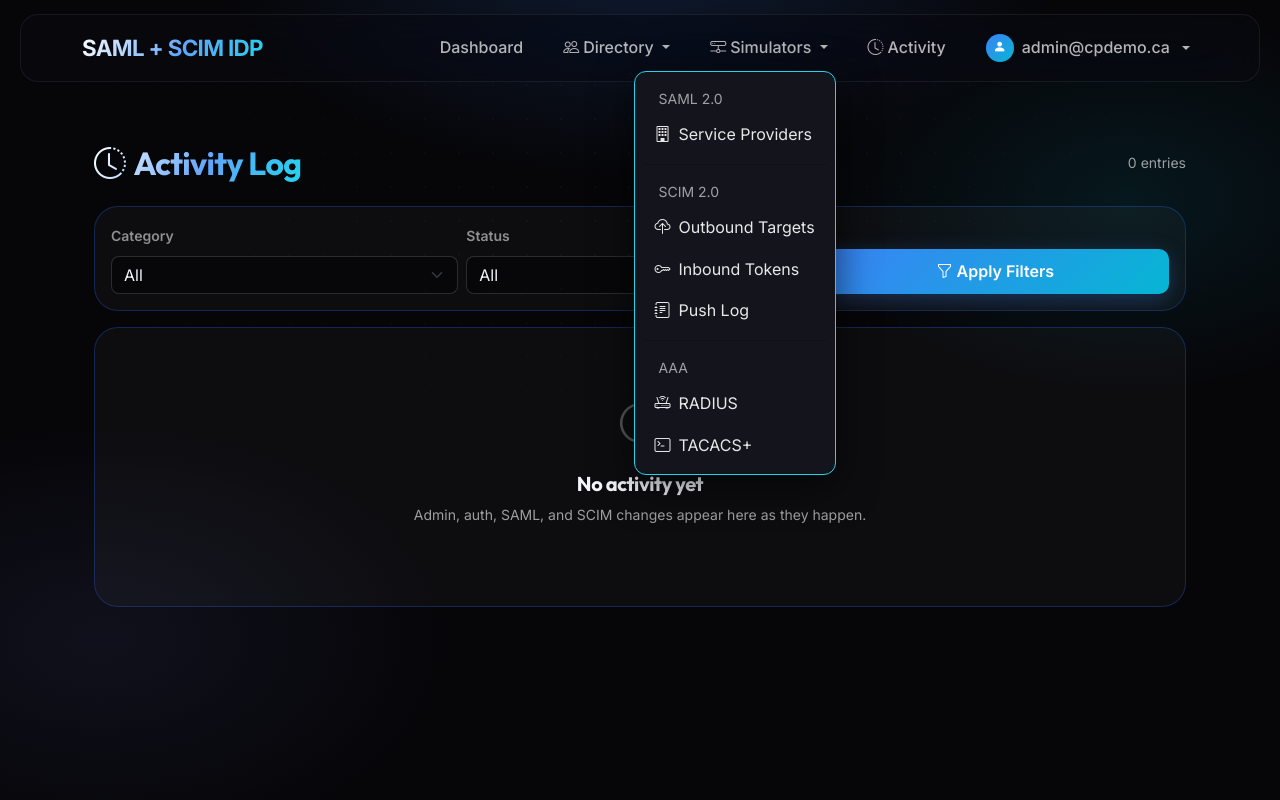
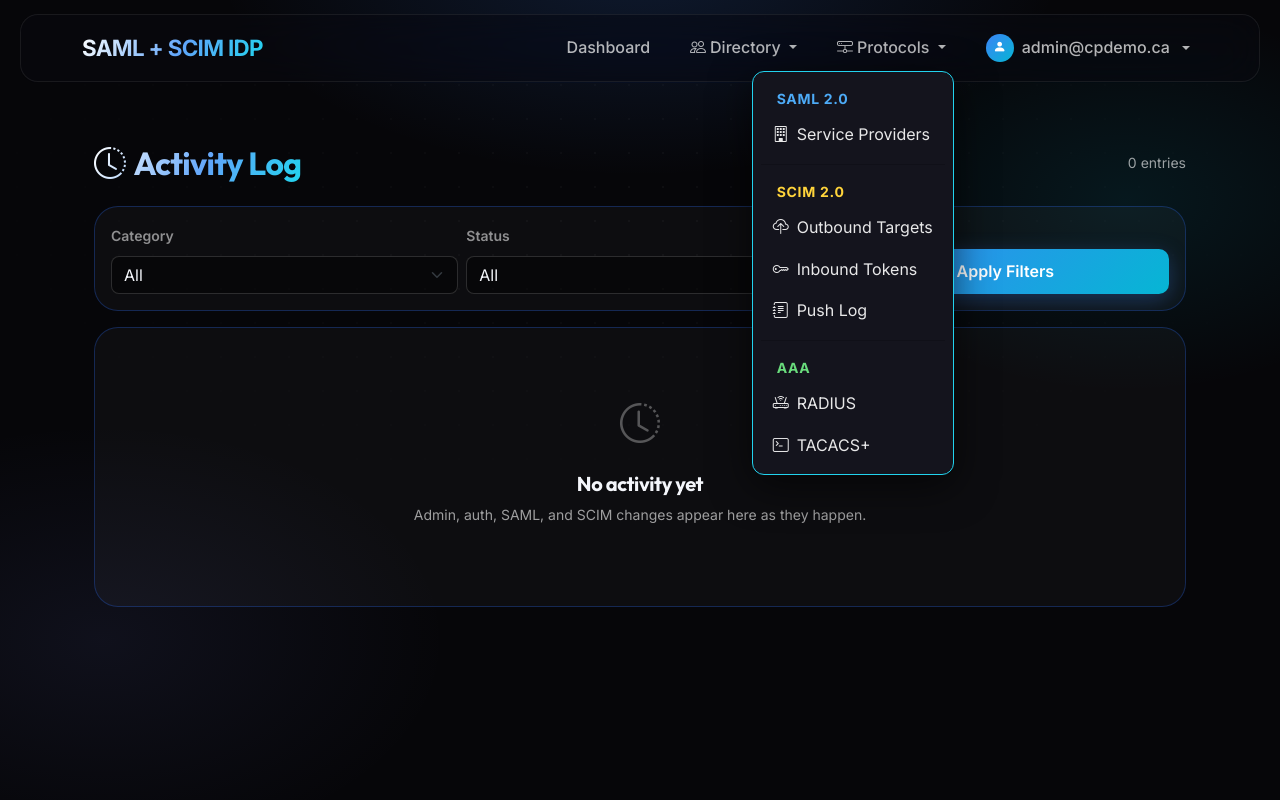
Before and after one commit to alshawwaf/SAML_IDP_Simulator, a Flask app: page /admin/activity in a window 1280 px wide, after a click on "Protocols". Run offline with Flask 3, Linux system fonts and the light colour scheme; the visitor is signed in with stand-in values (Sample User, id 1); parts of the project's set-up code (start-up, migrations or seed data) failed here and were passed over; some libraries are stand-ins or nearby versions.

Commit message:
Polish nav: rename to "Protocols", move Activity into account menu, colour headers
- "Simulators" dropdown renamed to "Protocols".
- Activity moved into the account menu, so the top bar is now just
  Dashboard · Directory · Protocols · account.
- Protocols section headers get bright per-family accents (SAML blue,
  SCIM amber, AAA green) instead of muted grey.

Co-Authored-By: Claude Opus 4.8 <noreply@anthropic.com>

```diff
--- a/app/templates/base.html
+++ b/app/templates/base.html
@@ -41,26 +41,25 @@
 
       <div class="nav-item dropdown">
         <a class="nav-link dropdown-toggle" href="#" role="button" data-bs-toggle="dropdown" aria-expanded="false">
-          <i class="bi bi-hdd-network me-1"></i>Simulators
+          <i class="bi bi-hdd-network me-1"></i>Protocols
         </a>
         <ul class="dropdown-menu dropdown-menu-end bg-dark border-secondary">
-          <li class="px-3 pt-2 pb-1 small text-muted text-uppercase">SAML 2.0</li>
+          <li class="px-3 pt-2 pb-1 small text-uppercase fw-bold" style="color:#4dabf7;letter-spacing:.05em">SAML 2.0</li>
           <li><a class="dropdown-item text-white" href="{{ url_for('admin.list_sps') }}"><i class="bi bi-building me-2"></i>Service Providers</a></li>
           {% if scim_enabled %}
           <li><hr class="dropdown-divider"></li>
-          <li class="px-3 pt-2 pb-1 small text-muted text-uppercase">SCIM 2.0</li>
+          <li class="px-3 pt-2 pb-1 small text-uppercase fw-bold" style="color:#ffd43b;letter-spacing:.05em">SCIM 2.0</li>
           <li><a class="dropdown-item text-white" href="{{ url_for('scim_admin.list_targets') }}"><i class="bi bi-cloud-upload me-2"></i>Outbound Targets</a></li>
           <li><a class="dropdown-item text-white" href="{{ url_for('scim_admin.list_inbound_tokens') }}"><i class="bi bi-key me-2"></i>Inbound Tokens</a></li>
           <li><a class="dropdown-item text-white" href="{{ url_for('scim_admin.push_log') }}"><i class="bi bi-journal-text me-2"></i>Push Log</a></li>
           {% endif %}
           <li><hr class="dropdown-divider"></li>
-          <li class="px-3 pt-2 pb-1 small text-muted text-uppercase">AAA</li>
+          <li class="px-3 pt-2 pb-1 small text-uppercase fw-bold" style="color:#69db7c;letter-spacing:.05em">AAA</li>
           <li><a class="dropdown-item text-white" href="{{ url_for('radius.config') }}"><i class="bi bi-router me-2"></i>RADIUS</a></li>
           <li><a class="dropdown-item text-white" href="{{ url_for('tacacs.config') }}"><i class="bi bi-terminal me-2"></i>TACACS+</a></li>
         </ul>
       </div>
 
-      <a href="{{ url_for('admin.activity_log') }}" class="nav-link"><i class="bi bi-clock-history me-1"></i>Activity</a>
       <div class="nav-item dropdown">
         <a class="nav-link dropdown-toggle d-flex align-items-center gap-2" href="#" role="button" data-bs-toggle="dropdown" aria-expanded="false">
           <span class="account-avatar"><i class="bi bi-person-fill"></i></span>
@@ -70,6 +69,7 @@
           <li class="px-3 pt-2 pb-1 small text-muted">Signed in as<br><span class="text-white">{{ admin_username }}</span></li>
           <li><hr class="dropdown-divider"></li>
           <li><a class="dropdown-item text-white" href="{{ url_for('admin.idp_config') }}"><i class="bi bi-gear-wide-connected me-2"></i>IdP Configuration</a></li>
+          <li><a class="dropdown-item text-white" href="{{ url_for('admin.activity_log') }}"><i class="bi bi-clock-history me-2"></i>Activity log</a></li>
           <li>
             <button type="button" class="dropdown-item text-white" data-bs-toggle="modal" data-bs-target="#changePasswordModal">
               <i class="bi bi-key me-2"></i>Change password
```
